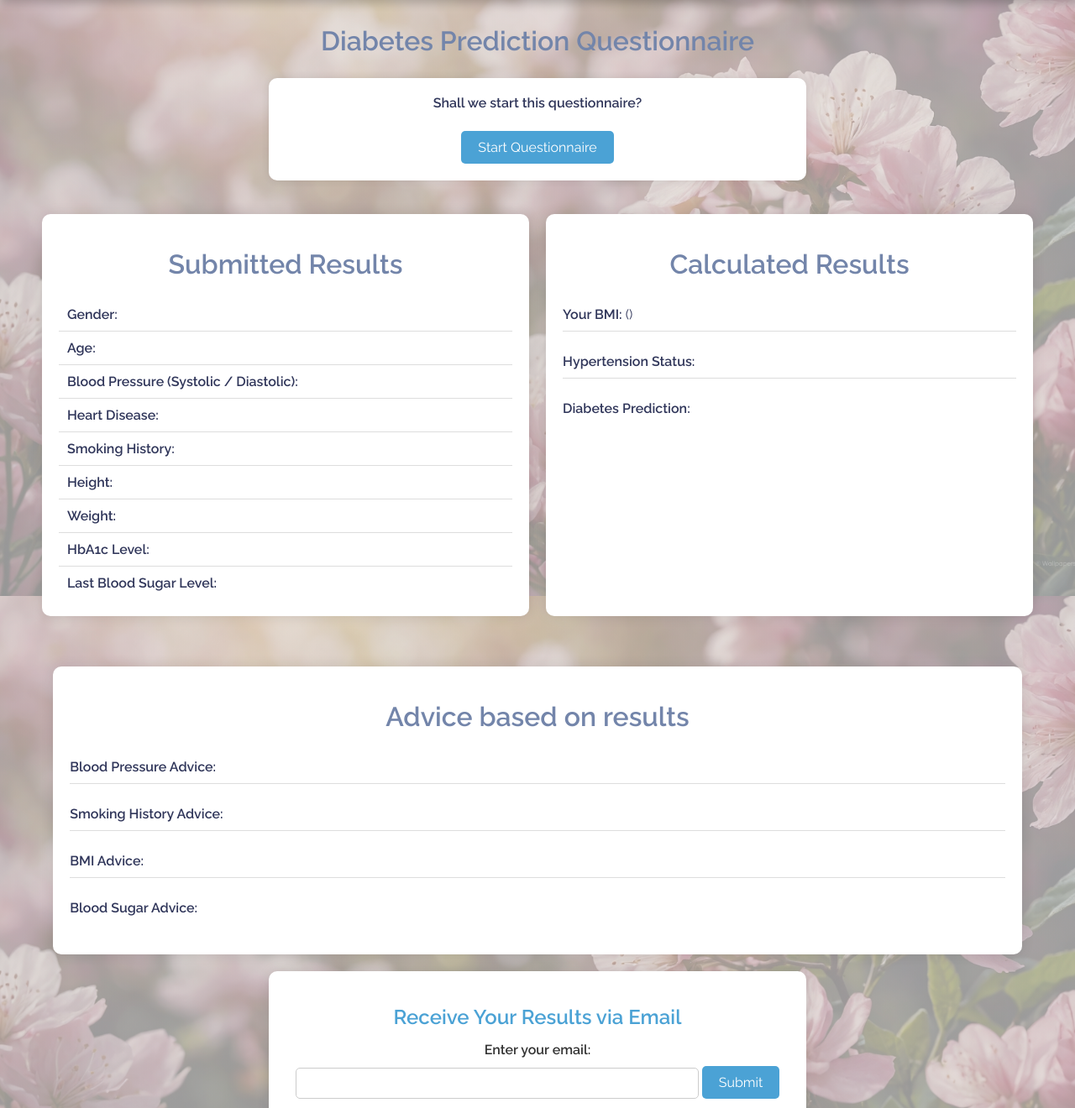
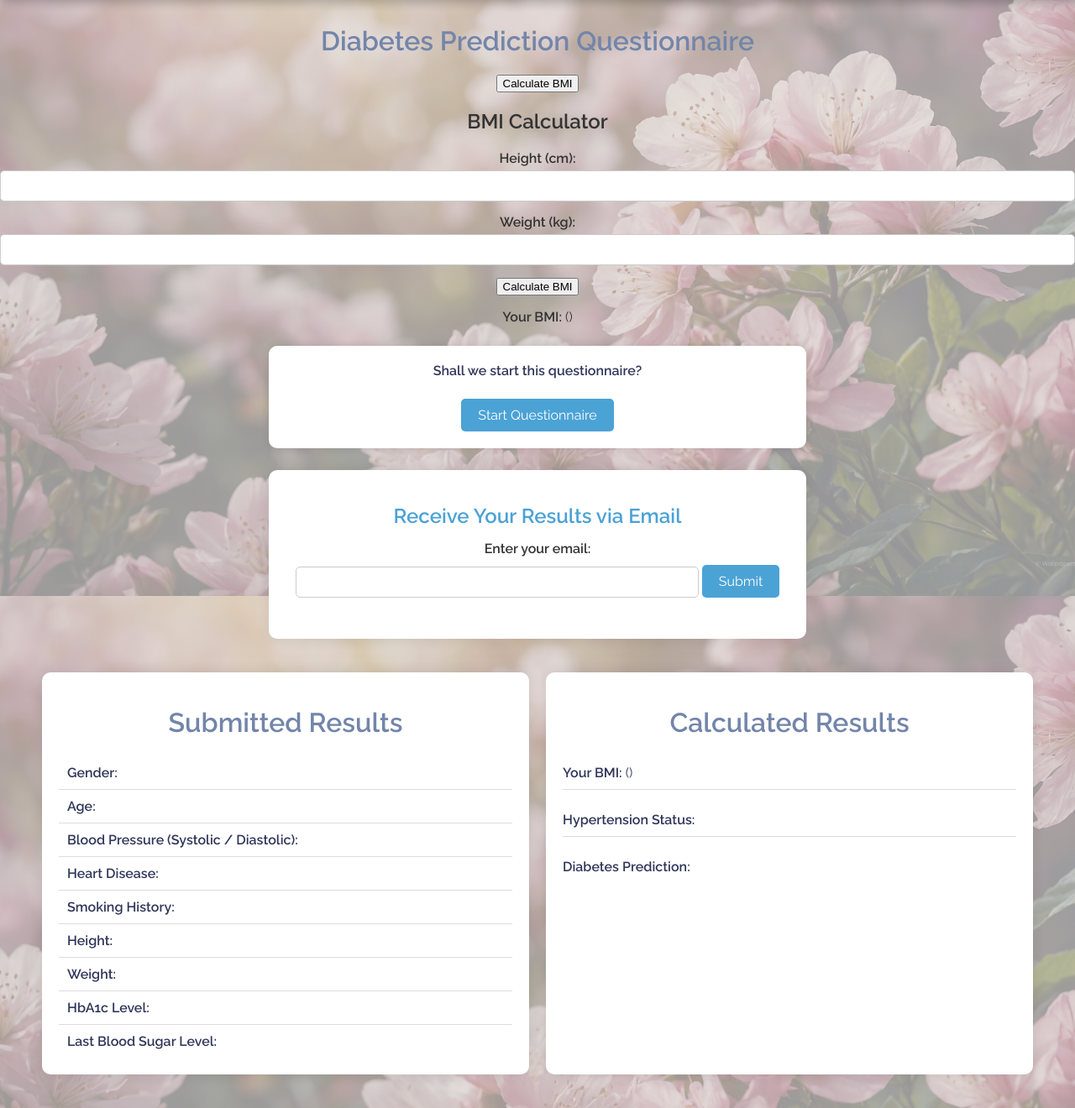
Before and after one commit to ImpactGLX323/UMAIHackathon-UNM, a Flask app: page /questionnaire in a window 1280 px wide. Shown: the part 90-1410 px from the top of the page at 84% size. Run offline with Flask 3, Linux system fonts and the light colour scheme.

Commit message:
added BMI calculator

```diff
--- a/src/backend/app/templates/questionnaire.html
+++ b/src/backend/app/templates/questionnaire.html
@@ -27,6 +27,21 @@
     <br>
     <h1><center>Diabetes Prediction Questionnaire</center></h1>
     <center>
+        <button type="button" class="bmi-toggle-button" onclick="toggleBMICalculator()">Calculate BMI</button>
+        <div id ="BMIContainer" class="BMI-container">
+            <h2>BMI Calculator</h2>
+            <label for="bmiHeight"><b>Height (cm):</b></label>
+            <input type="number" id="bmiHeight" name="bmiHeight" min="1" required>
+
+            <label for="bmiWeight"><b>Weight (kg):</b></label>
+            <input type="number" id="bmiWeight" name="bmiWeight" min="1" step="0.1" required>
+
+            <button type="button" onclick="calculateBMI()">Calculate BMI</button>
+
+            <p><b>Your BMI:</b> <span id="bmiResult"></span> (<span id="bmiCategory"></span>)</p>
+        </div>
+    </center>
+    <center>
         <form id="questionnaireForm" onsubmit="handleFormSubmit(event)">
             <div class="field-section active first-field">
                 <label><b>Shall we start this questionnaire?</b></label>
@@ -35,7 +50,6 @@
                     <input type="button" value="Start Questionnaire" onclick="nextField()">
                 </div>
             </div>
-
             <div class="field-section">
                 <label for="gender"><b>Gender:</b></label>
                 <select id="gender" name="gender" required>
@@ -140,6 +154,13 @@
     </center>
 
     <div id="resultsSection" class="hidden">
+        <div id="emailContainer" class="email-container hidden">
+            <h2>Receive Your Results via Email</h2>
+            <label for="userEmail">Enter your email:</label>
+            <input type="email" id="userEmail" name="userEmail" required>
+            <button onclick="submitEmail()">Submit</button>
+            <p id="emailMessage"></p>
+        </div>
         <div class="container">
             <div class="results-section">
                 <h1>Submitted Results</h1>
@@ -172,13 +193,6 @@
             <p><b>Smoking History Advice:</b> <span id="smokeAdvice"></span></p>
             <p><b>BMI Advice:</b> <span id="bmiAdvice"></span></p>
             <p><b>Blood Sugar Advice:</b> <span id="bloodSugarAdvice"></span></p>
-        </div>
-        <div id="emailContainer" class="email-container hidden">
-            <h2>Receive Your Results via Email</h2>
-            <label for="userEmail">Enter your email:</label>
-            <input type="email" id="userEmail" name="userEmail" required>
-            <button onclick="submitEmail()">Submit</button>
-            <p id="emailMessage"></p>
         </div>
     </div>
 
@@ -491,6 +505,44 @@
                 emailMessage.style.color = 'red';
             }
         }
+
+        function toggleBMICalculator() {
+            const bmiContainer = document.getElementById('BMIContainer');
+            const toggleButton = document.querySelector('.bmi-toggle-button');
+
+            if (bmiContainer.style.display === 'none' || bmiContainer.style.display === '') {
+                bmiContainer.style.display = 'block';
+                toggleButton.innerText = 'Hide Field';
+            } else {
+                bmiContainer.style.display = 'none';
+                toggleButton.innerText = 'Calculate BMI';
+            }
+        }
+
+        function calculateBMI() {
+            const height = parseFloat(document.getElementById('bmiHeight').value) / 100;
+            const weight = parseFloat(document.getElementById('bmiWeight').value);
+
+            if (!height || !weight) {
+                alert('Please enter valid height and weight.');
+                return;
+            }
+
+            const bmi = (weight / (height * height)).toFixed(2);
+            document.getElementById('bmiResult').innerText = bmi;
+
+            let category = '';
+            if (bmi < 18.5) {
+                category = 'Underweight';
+            } else if (bmi >= 18.5 && bmi < 24.9) {
+                category = 'Normal weight';
+            } else if (bmi >= 25 && bmi < 29.9) {
+                category = 'Overweight';
+            } else {
+                category = 'Obese';
+            }
+            document.getElementById('bmiCategory').innerText = category;
+        }
     </script>
 </body>
 </html>
```
